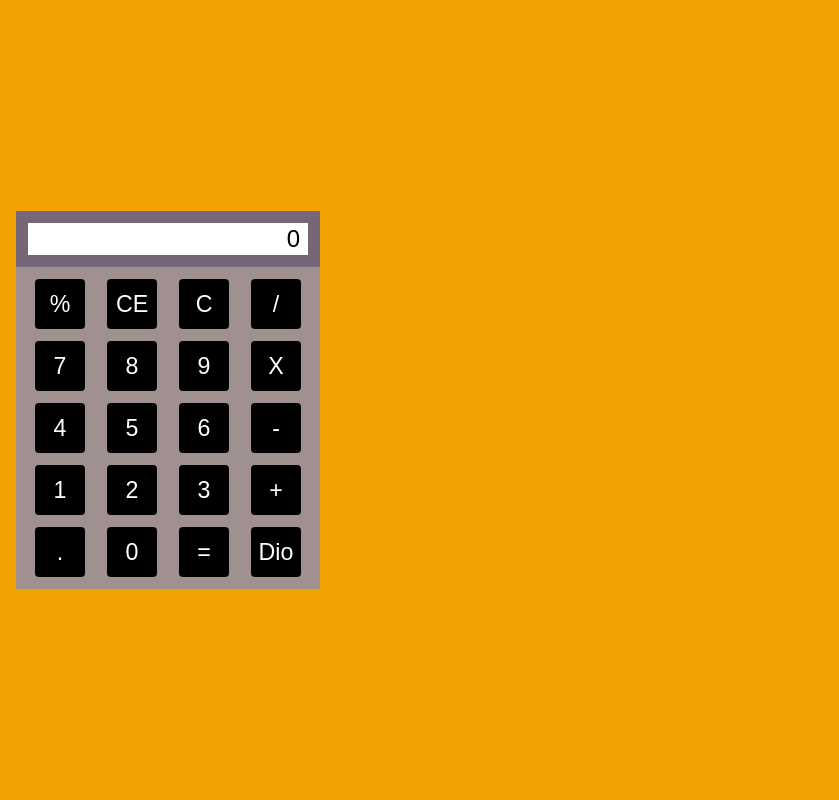
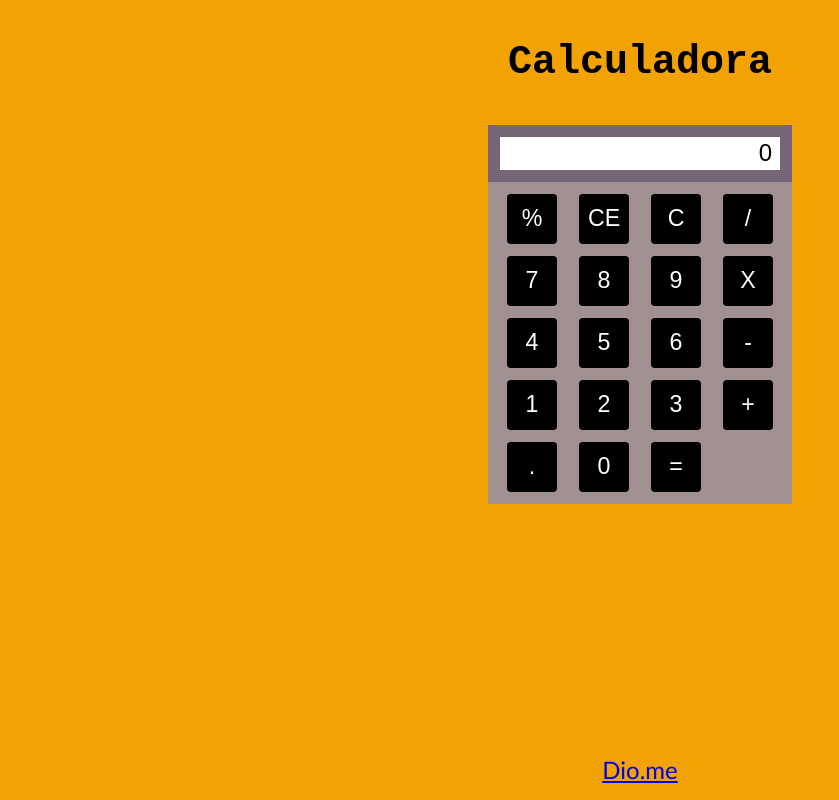
Before and after one commit to anderson-mntn/calculadora-react, a React (Create React App) app: page / in a window 1280 px wide. Shown: the whole page, without its empty margins (0-839 px from the left). Built offline with nearby package versions, Linux system fonts and the light colour scheme.

Commit message:
finished

```diff
--- a/src/App.js
+++ b/src/App.js
@@ -1,4 +1,4 @@
-import { Container, Content, Row } from "./styles";
+import { Container, Content, Row, Title, Footer } from "./styles";
 import Input from "./components/Input";
 import Button from "./components/Button";
 import { useState } from "react";
@@ -14,7 +14,7 @@ const App = () => {
 
   const handleAddNumber = (number) => {
     console.log(number, currentNumber);
-    setCurrentNumber(prev => `${prev == 'a' ? '' : prev}${number}`);
+    setCurrentNumber(prev => `${prev === '0' ? '' : prev}${number}`);
 
   }
 
@@ -105,13 +105,14 @@ const App = () => {
     console.log(currentNumber);
   }
 
-   // Prints current numbers and operations in console.
-   const handleToConsole = () =>{
+  // Prints current numbers and operations in console.
+  const handleToConsole = () =>{
     console.log("current number: " + currentNumber + ", first number: " + firstNumber + ", operation: " + operation);
-   }
+  }
 
   return (
     <Container>
+      <Title>Calculadora</Title>
      <Content>
         <Input value={currentNumber} />
         <Row>
@@ -138,9 +139,9 @@ const App = () => {
           <Button label="." onClick={() => handleAddNumber('.')}/>
           <Button label="0" onClick={() => handleAddNumber('0')}/>
           <Button label="=" onClick={handleEquals}/>
-          <Button label="Dio" onClick={handleToConsole} />
         </Row>
       </Content>
+      <Footer><a href="https://web.dio.me/home" target="_blank">Dio.me</a></Footer>
     </Container>
   );
 }
--- a/src/styles.js
+++ b/src/styles.js
@@ -7,13 +7,14 @@ export const Container = styled.div`
     display:flex;
     align-items: center;
     justify-content: start;
+    flex-direction: column;
 
 `
 export const Content = styled.div`
     background-color: #a09090;
     width: auto;
     min-height: 350px;
-    margin: 1rem;
+    margin: 0;
 
 `
 export const Row = styled.div`
@@ -28,3 +29,16 @@ export const Column = styled.div`
     align-items: center;
     justify-content: space-between;
 `
+export const Title = styled.div`
+    margin: 2.5rem auto;
+    font-size: 2.5rem;
+    font-family: 'Courier New', monospace;
+    font-weight: 700;
+`
+export const Footer = styled.div`
+    position: fixed;
+    bottom: 1rem;
+    margin: auto;
+    font-family: 'Trebuchet MS', sans-serif;
+    font-size: 1.5rem;
+`
```
